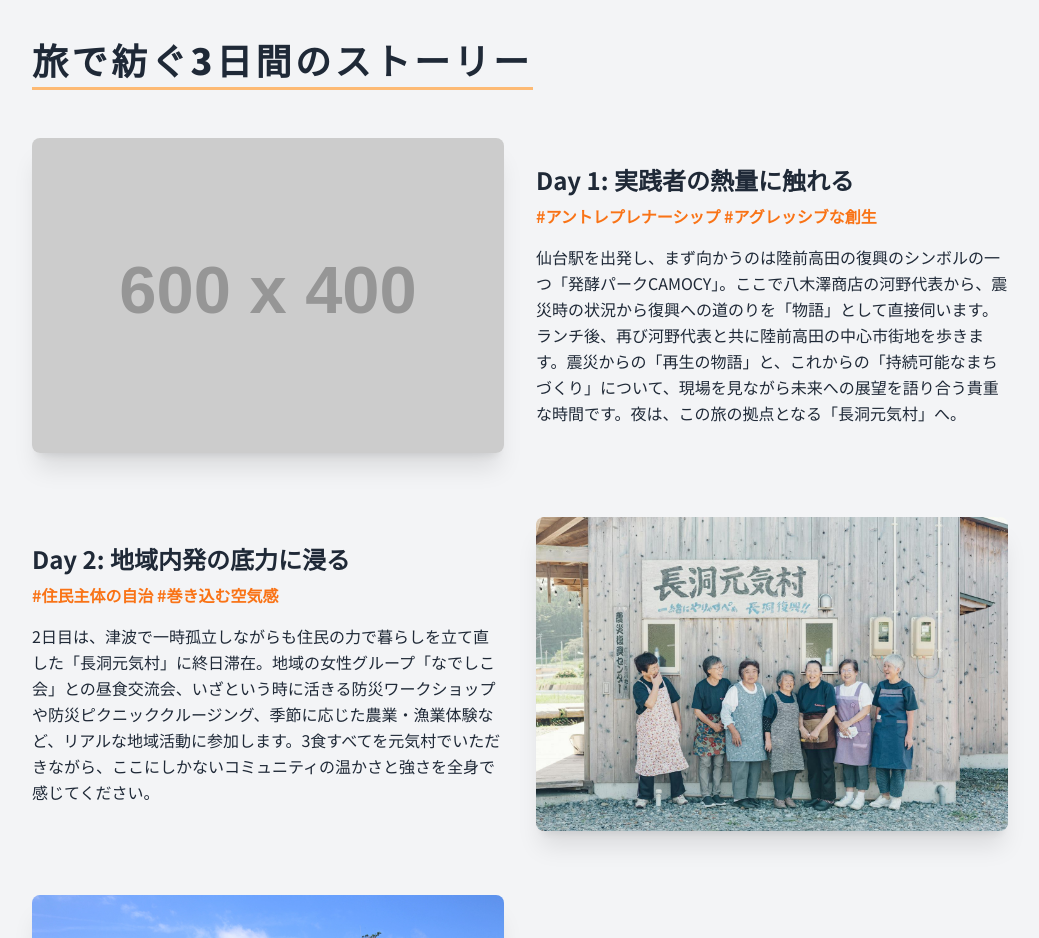
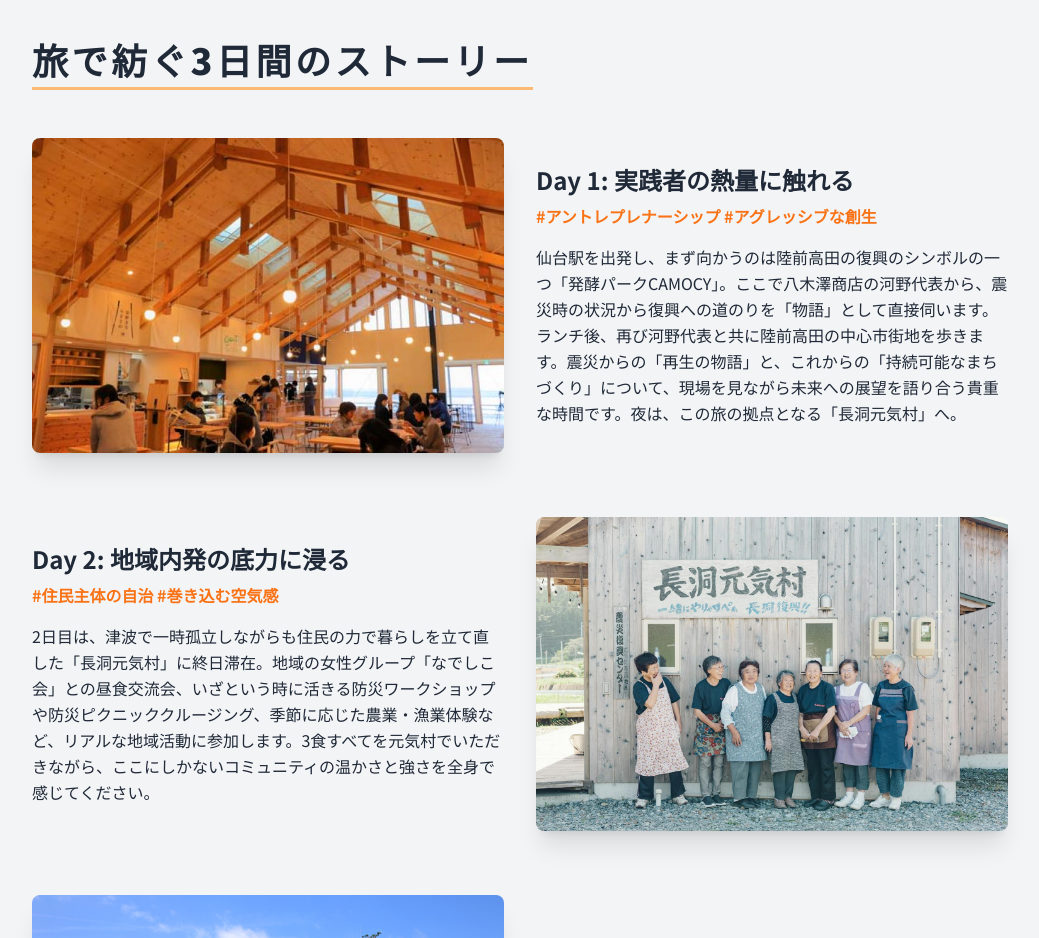
Before and after one commit to TYDMC/rikuzentakata, a plain HTML site: page index.html in a window 1280 px wide. Shown: the part 2500-3438 px from the top of the page, without its empty margins (120-1159 px from the left). Drawn offline with nearby package versions, Linux system fonts and the light colour scheme; placeholder pictures from the web are drawn by us.

Commit message:
Update index.html

```diff
--- a/index.html
+++ b/index.html
@@ -154,7 +154,7 @@
                 <!-- Day 1 -->
                 <div class="md:flex items-center gap-8 mb-16 fade-in">
                     <div class="md:w-1/2 mb-6 md:mb-0">
-                        <img src="[発酵パークCAMOCYのモダンな店内のイメージ写真].jpg"
+                        <img src="[画像：いわてTSUNAMIメモリアルの展示と、新しい陸前高田の中心市街地の街並み].jpeg"
                              onerror="this.onerror=null;this.src='https://placehold.co/600x400/81e6d9/234e52?text=Image+Not+Found';"
                              alt="[発酵パークCAMOCYのモダンな店内のイメージ写真]" class="rounded-lg shadow-xl w-full h-full object-cover">
                     </div>
```
